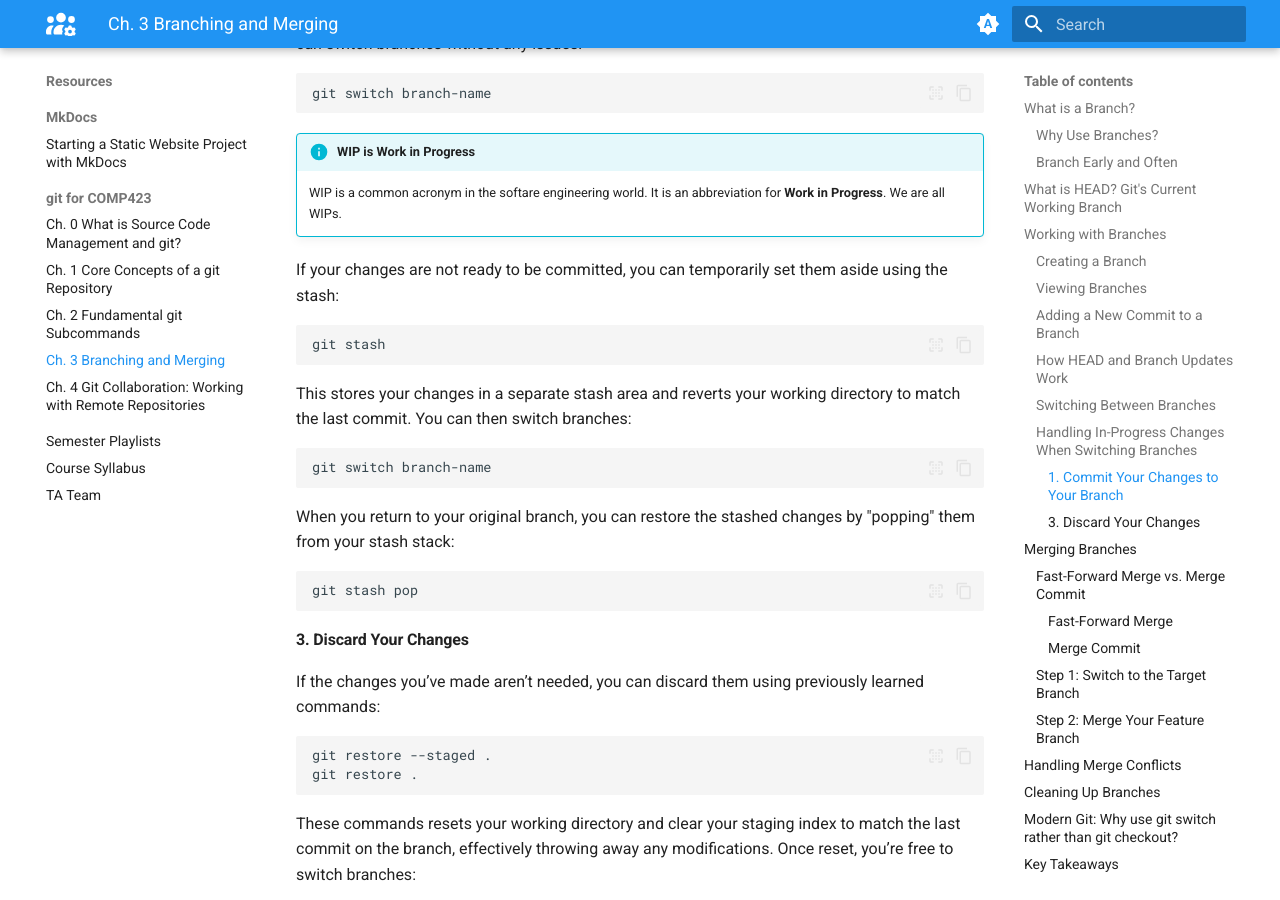
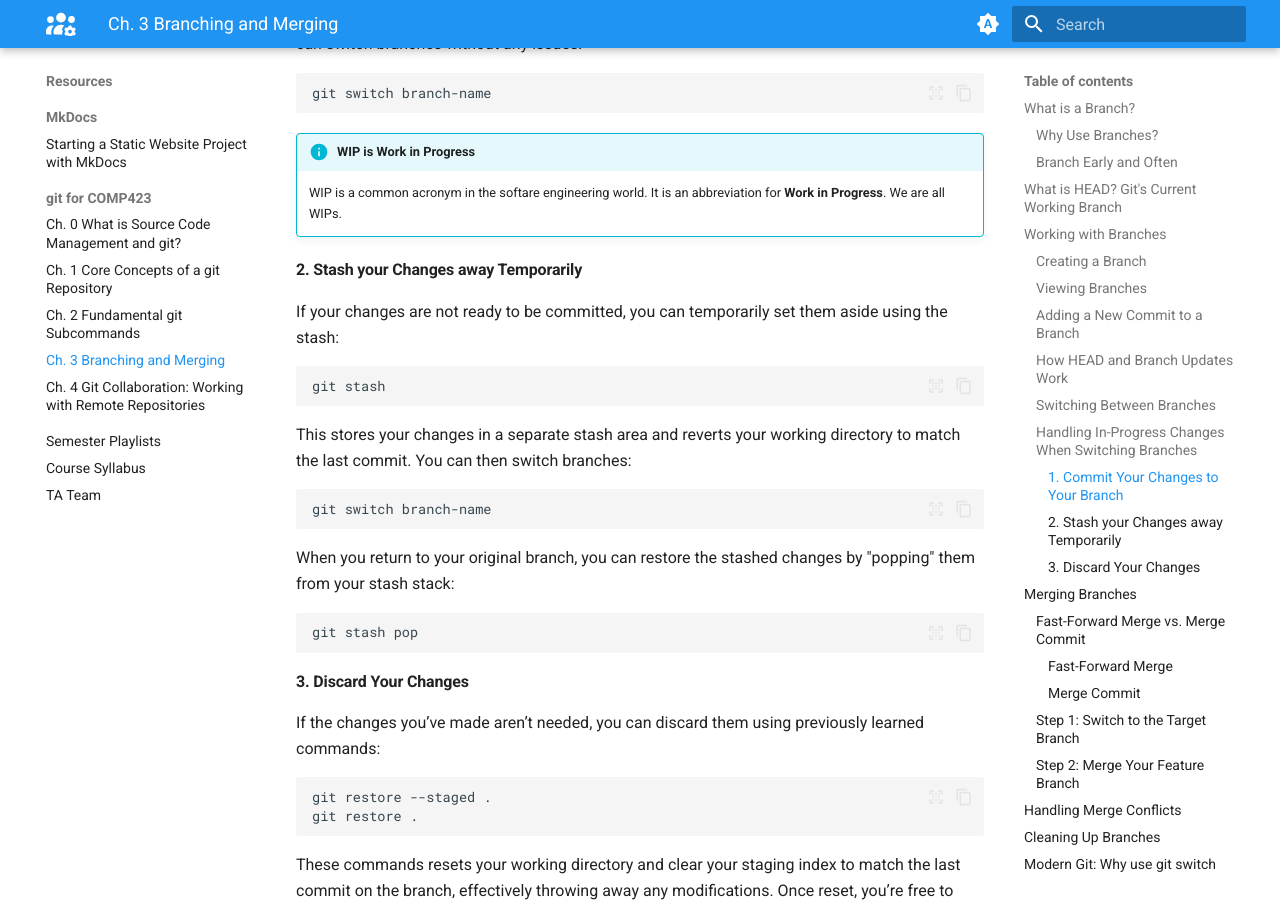
Before and after one commit to comp423-25s/comp423-25s.github.io, an MkDocs documentation site: the page built from docs/resources/git/ch3-git-branch-merge.md, in a window 1280 px wide and 900 px high, scrolled down 5239 px. Built offline with MkDocs 1.6.1 and Material for MkDocs 9.7.7, drawn with Linux system fonts in a browser that asks for light colours.

Commit message:
Recover missing subheading

```diff
--- a/docs/resources/git/ch3-git-branch-merge.md
+++ b/docs/resources/git/ch3-git-branch-merge.md
@@ -175,6 +175,7 @@ git switch branch-name
 
     WIP is a common acronym in the softare engineering world. It is an abbreviation for **Work in Progress**. We are all WIPs.
 
+#### 2. Stash your Changes away Temporarily
 
 If your changes are not ready to be committed, you can temporarily set them aside using the stash:
 
```
